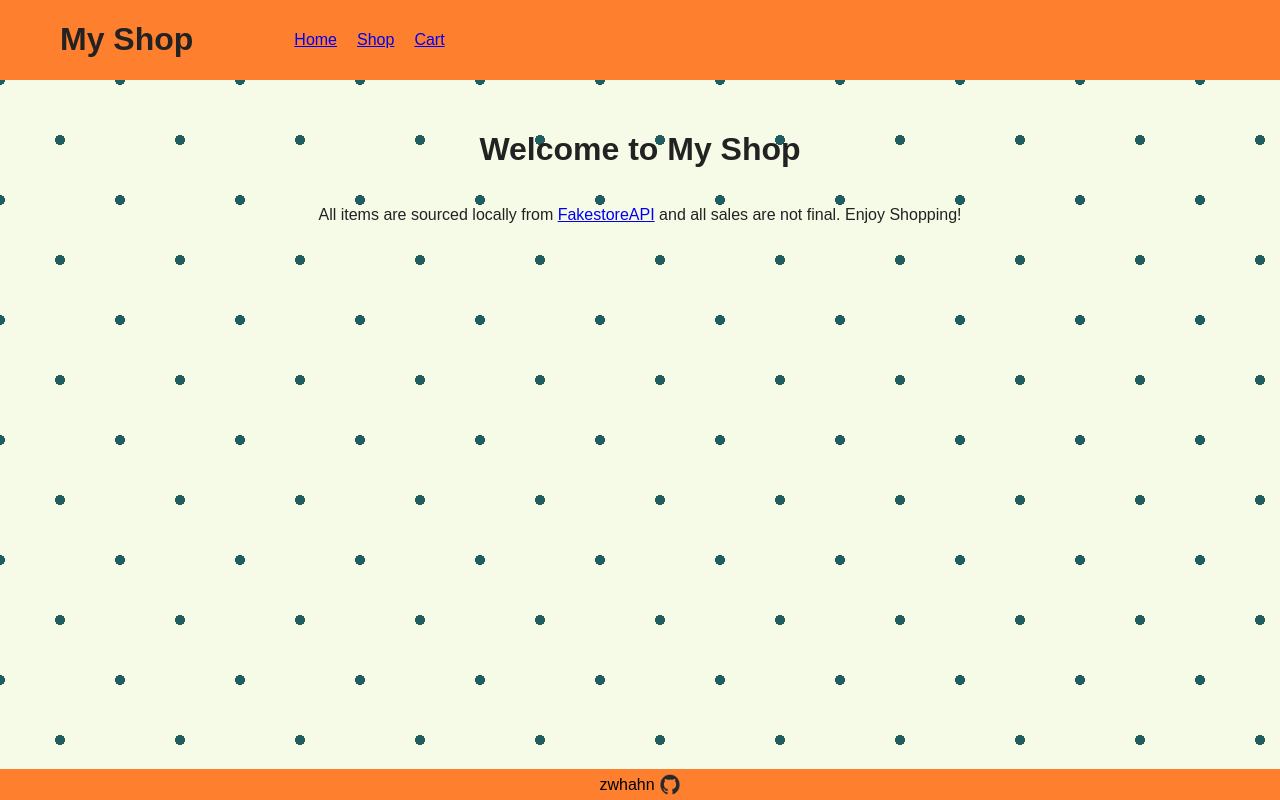
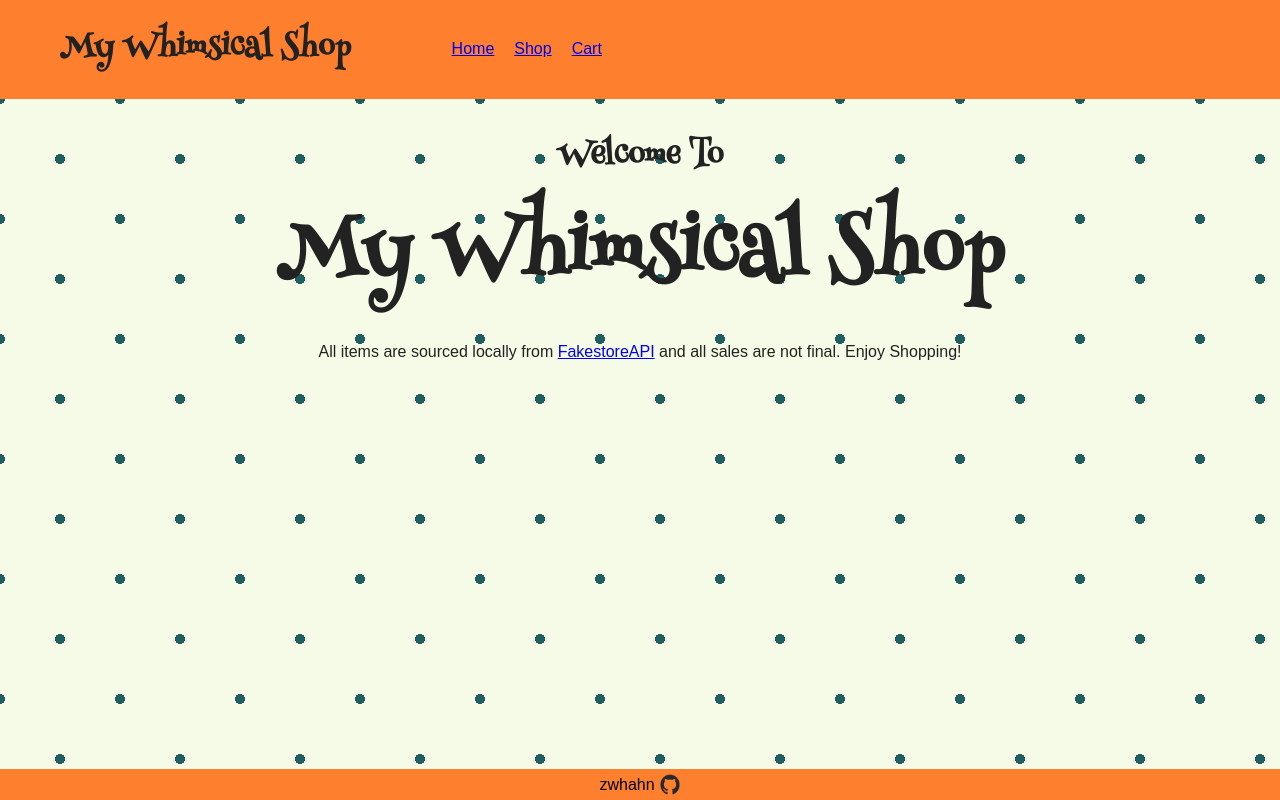
Before and after one commit to zwhahn/shopping_cart, a React (Vite) app: page / in a window 1280 px wide. Built offline with nearby package versions, Linux system fonts and the light colour scheme.

Commit message:
style: add HennyPenny font, stack welcome container

```diff
--- a/src/components/Layout.jsx
+++ b/src/components/Layout.jsx
@@ -51,7 +51,7 @@ const Layout = () => {
     <>
       <div className={styles.siteContainer}>
         <header className={styles.header}>
-          <h1 className={styles.storeName}>My Shop</h1>
+          <h1 className={styles.storeName}>My Whimsical Shop</h1>
           <Navbar totalProductsCount={totalProductsCount} />
         </header>
         <div className={styles.pageContainer}>
--- a/src/pages/Home.jsx
+++ b/src/pages/Home.jsx
@@ -5,11 +5,14 @@ const Home = () => {
   return (
     <>
       <div className={styles.homeContainer}>
-        <h1>Welcome to My Shop</h1>
+        <div className={styles.welcomeContainer}>
+          <h2 className={styles.welcome}>Welcome To</h2>
+          <h1 className={styles.title}>My Whimsical Shop</h1>
+        </div>
         <p>
           All items are sourced locally from{" "}
-          <a href="https://fakestoreapi.com/">FakestoreAPI</a>{" "}
-          and all sales are not final. Enjoy Shopping!
+          <a href="https://fakestoreapi.com/">FakestoreAPI</a> and all sales are
+          not final. Enjoy Shopping!
         </p>
       </div>
     </>
--- a/src/styleModules/home.module.css
+++ b/src/styleModules/home.module.css
@@ -1,5 +1,34 @@
+@font-face {
+  font-family: "HennyPenny";
+  src: url("../assets/fonts/HennyPenny-Regular.ttf") format("truetype");
+  font-weight: normal;
+  font-style: normal;
+  font-display: swap;
+}
+
 .homeContainer {
   display: flex;
   flex-direction: column;
   align-items: center;
 }
+
+.welcomeContainer {
+  display: flex;
+  flex-direction: column;
+  /* border: 2px red solid; */
+  align-items: center;
+}
+
+.welcome {
+  font-family: "HennyPenny", Arial, Helvetica, sans-serif;
+  font-size: 2rem;
+  /* border: 2px red solid; */
+  margin: 0px;
+}
+
+.title {
+  font-family: "HennyPenny", Arial, Helvetica, sans-serif;
+  font-size: 5rem;
+  /* border: 2px red solid; */
+  margin: 0px;
+}
--- a/src/styleModules/layout.module.css
+++ b/src/styleModules/layout.module.css
@@ -1,8 +1,15 @@
+@font-face {
+  font-family: "HennyPenny";
+  src: url("../assets/fonts/HennyPenny-Regular.ttf") format("truetype");
+  font-weight: normal;
+  font-style: normal;
+  font-display: swap;
+}
+
 .header {
   display: flex;
   background-color: #FE7F2D;
   padding: 0px 60px;
-  /* box-shadow: 0px 8px 1px #222222; */
   flex-shrink: 0;
 }
 
@@ -26,6 +33,7 @@
 }
 
 .storeName {
+  font-family: "HennyPenny", Arial, Helvetica, sans-serif;
   padding-right: 100px;
 }
 
```
